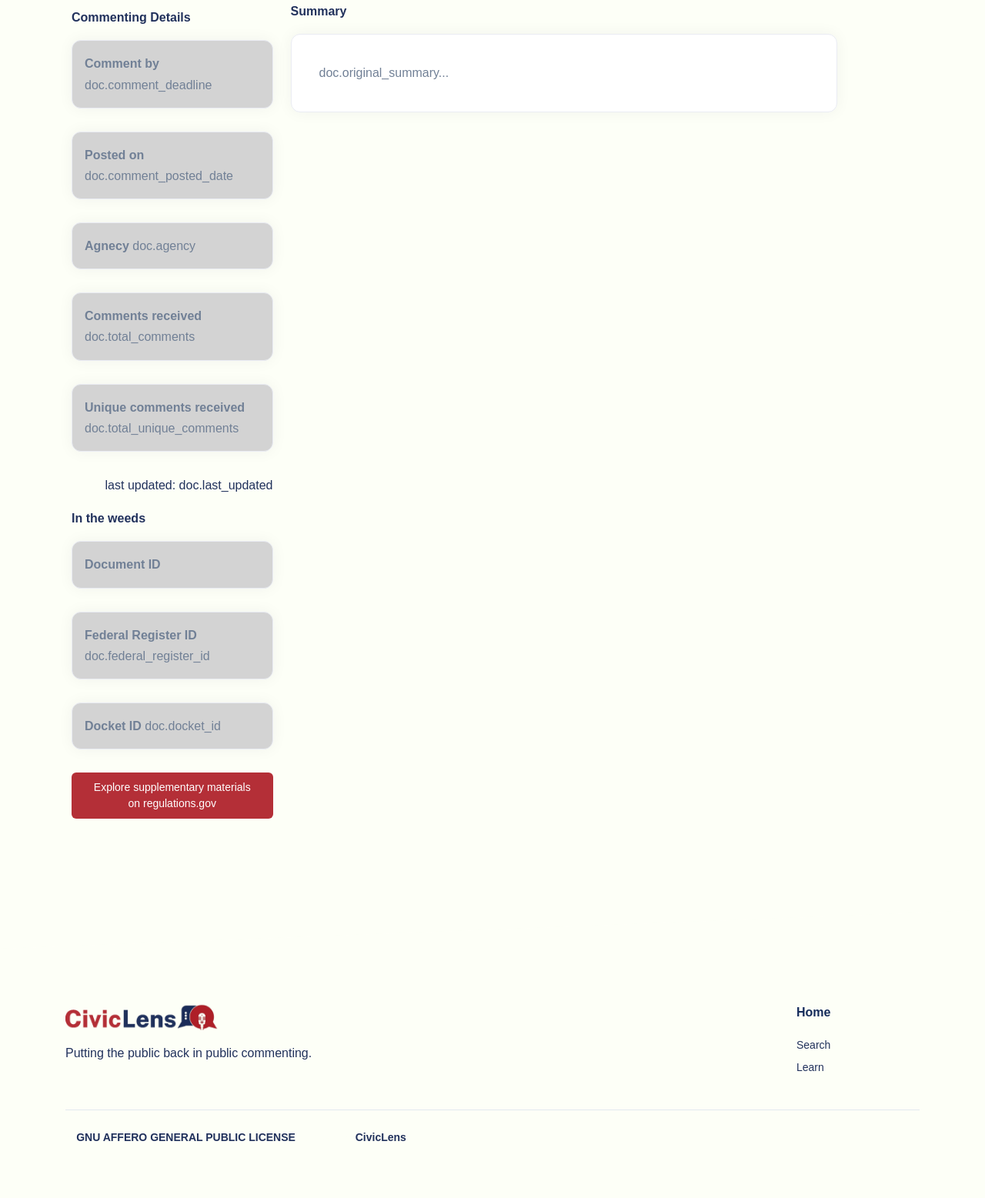
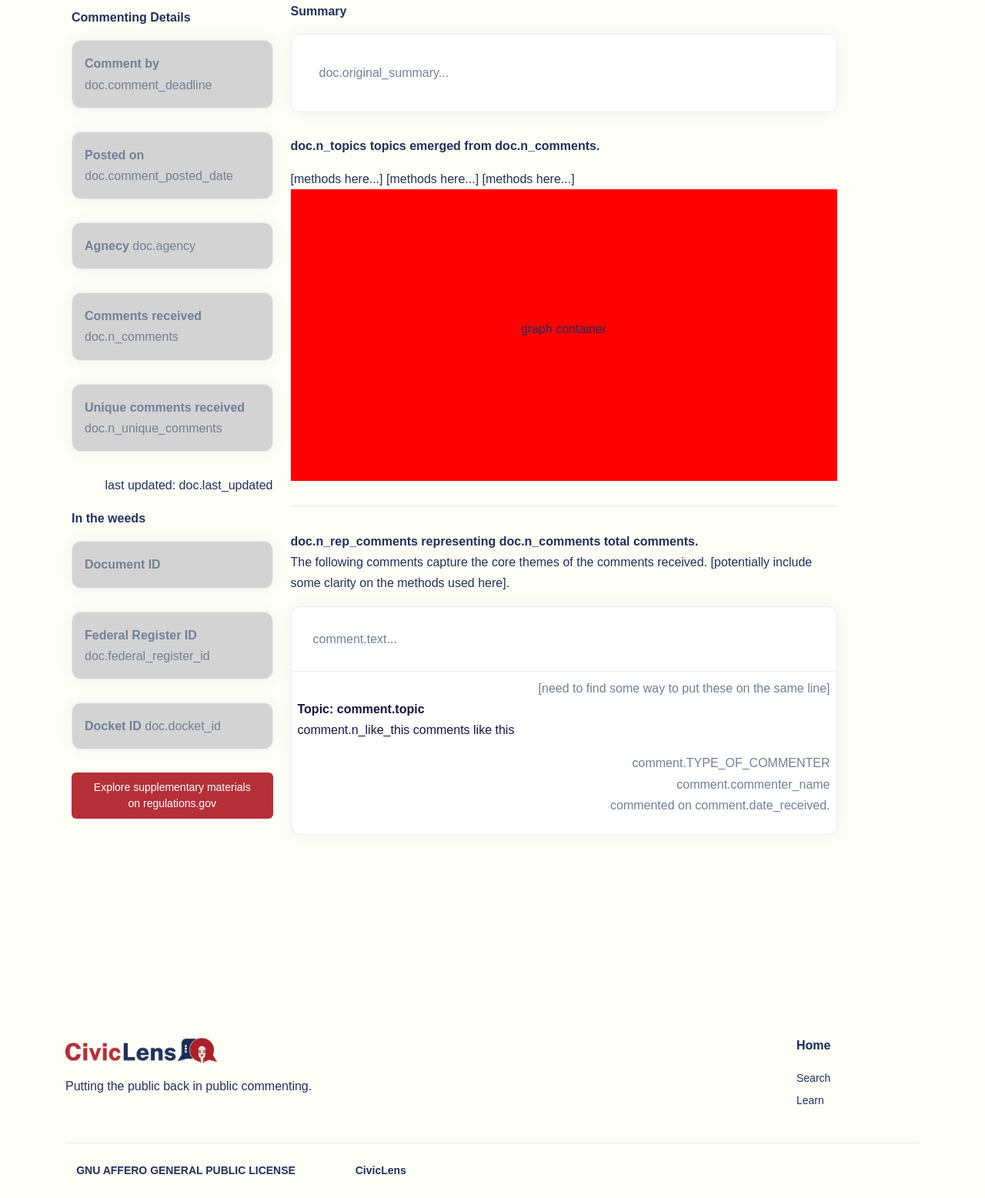
Before and after one commit to uchicago-capp-30320/CivicLens, a Django app: page /regulations/docs/1 in a window 1280 px wide. Shown: the part 332-1889 px from the top of the page at 77% size. Before the commit the page ends 1815 px from the top, so only its background shows below. Run offline with Django 5.2, Linux system fonts and the light colour scheme; data that the repository does not hold is empty; some libraries are stand-ins or nearby versions.

Commit message:
first full draft of doc page

```diff
--- a/civiclens/templates/document.html
+++ b/civiclens/templates/document.html
@@ -56,7 +56,7 @@
               <div class="card-body py-3 px-3">
                 <p class="card-text">
                   <a class="font-weight-bold">Comments received</a>
-                  <a class="font-weight-normal">doc.total_comments</a>
+                  <a class="font-weight-normal">doc.n_comments</a>
                 </p>
               </div>
             </div>
@@ -65,7 +65,7 @@
               <div class="card-body py-3 px-3">
                 <p class="card-text">
                   <a class="font-weight-bold">Unique comments received</a>
-                  <a class="font-weight-normal">doc.total_unique_comments</a>
+                  <a class="font-weight-normal">doc.n_unique_comments</a>
                 </p>
               </div>
             </div>
@@ -113,7 +113,7 @@
             </button>
     </div>
 
-    <!-- container for the actual Documents -->
+    <!-- container for the document summary, NLP results -->
     <div class="col-md-8">
       <span class="h6">Summary</span>
       <p></p>
@@ -122,7 +122,42 @@
           <p class="card-text">doc.original_summary...</p>
         </div>
       </div>
+      <span class="h6">doc.n_topics topics emerged from doc.n_comments.</span>
+      <p></p>
+      <span class="p">[methods here...]</span>
+      <span class="p">[methods here...]</span>
+      <span class="p">[methods here...]</span>
+
+      <div class="container p-10" style="background-color: red;">
+        <p  style="text-align:center;">graph container</p>
+        </div>
+
+      <hr>
+      <p></p>
+      <span class="h6">doc.n_rep_comments representing doc.n_comments total comments.</span>
+      <p>The following comments capture the core themes of the comments received.
+        [potentially include some clarity on the methods used here].</p>
+
+      <!-- cards for each representative comment -->
+      <div class="card p-0">
+        <div class="card-body">
+          <p class="card-text">comment.text...</p>
+        </div>
+        <div class="card-footer p-2">
+          <p class="text-muted text-right mb-0">[need to find some way to put these on the same line]</p>
+          <p class="card-text body font-weight-bold text-dark mb-0">Topic: comment.topic</p>
+          <p class="card-text body  text-dark">comment.n_like_this comments like this</p>
+          <p class="text-muted text-right mb-0">comment.TYPE_OF_COMMENTER</p>
+          <p class="text-muted text-right mb-0">comment.commenter_name</p>
+          <p class="text-muted text-right">commented on comment.date_received.</p>
+
+        </div>
+      </div>
+
+
     </div>
+
+
   </div>
   </div>
   </section>
```
